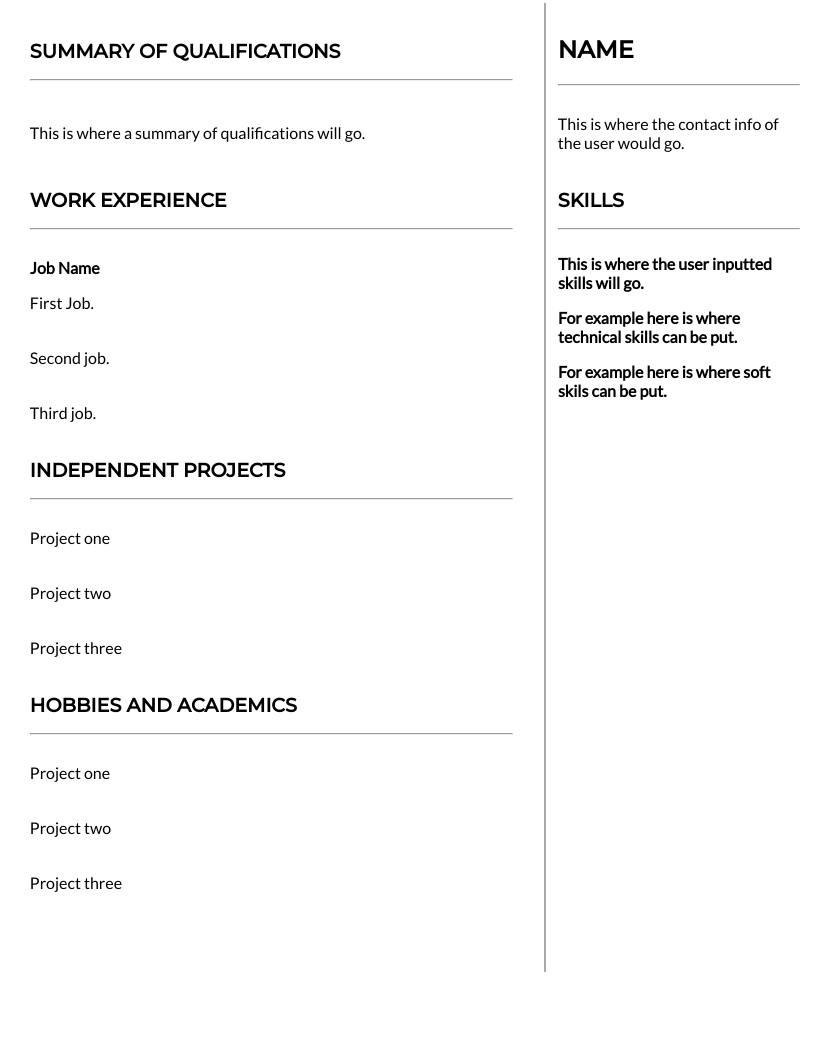
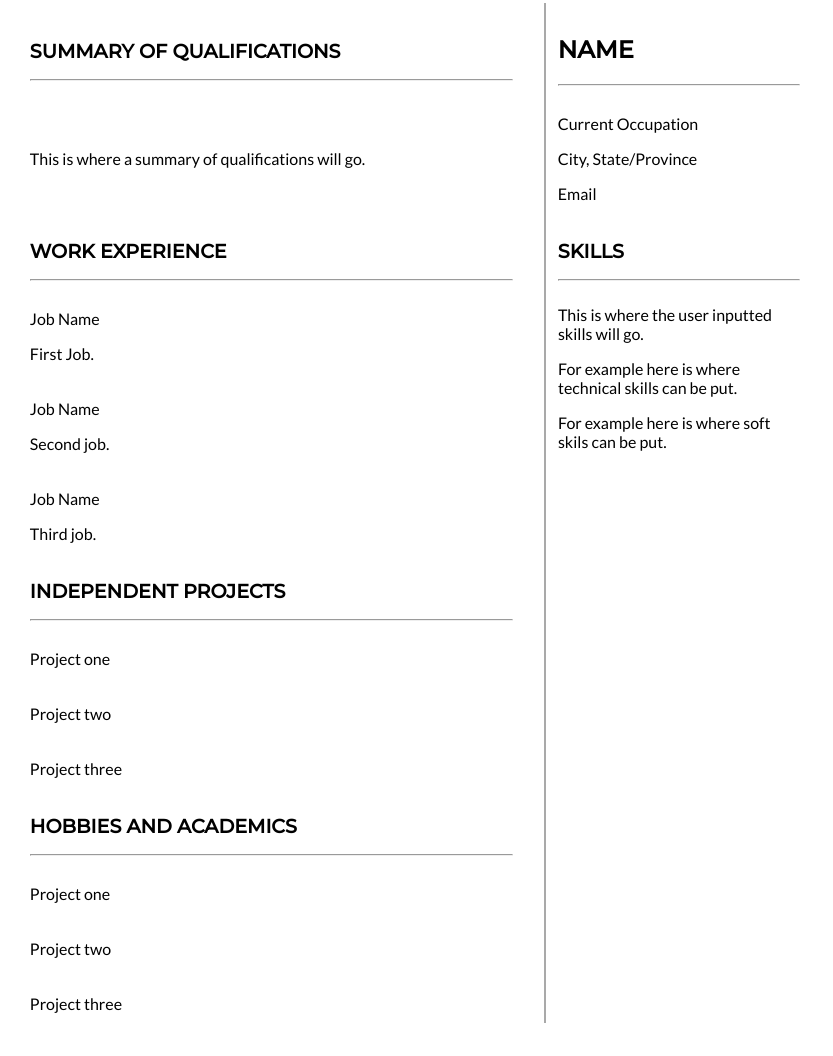
Before and after one commit to brainyshadow/resume-maker, a Python web app: template templates/template1.html in a window 1280 px wide. Shown: the whole page, without its empty margins (0-833 px from the left). Run offline with Jinja, Linux system fonts and the light colour scheme; the template is opened without the code that fills it, so the values that code supplies are empty.

Commit message:
Made minor template changes

```diff
--- a/templates/template1.html
+++ b/templates/template1.html
@@ -8,9 +8,10 @@
       rel="stylesheet"
     />
     <link rel="preconnect" href="https://fonts.googleapis.com" />
+    <link rel="preconnect" href="https://fonts.googleapis.com" />
     <link rel="preconnect" href="https://fonts.gstatic.com" crossorigin />
     <link
-      href="https://fonts.googleapis.com/css2?family=Lato:wght@400&display=swap"
+      href="https://fonts.googleapis.com/css2?family=Lato:wght@400;700&family=Open+Sans:wght@300&display=swap"
       rel="stylesheet"
     />
     <title>Page Title</title>
@@ -58,6 +59,7 @@
       .resume-content {
         font-family: "Lato", sans-serif;
         font-size: 1rem;
+        font-weight: 100;
       }
       .fixed-third-width {
         width: 2.83333333333in;
@@ -84,6 +86,7 @@
             <hr />
           </div>
         </th>
+
       </tr>
       <tr>
         <td class="two-sixth-width">
@@ -95,9 +98,16 @@
         </td>
         <td class="third-width">
           <div class="text-container">
-            <p class="resume-content">
-              This is where the contact info of the user would go.
+            <p id="occupation" class="resume-content">
+              Current Occupation
             </p>
+            <p id="region" class="resume-content">
+              City, State/Province
+            </p>
+            <p id="email" class="resume-content">
+              Email
+            </p>
+
           </div>
         </td>
       </tr>
@@ -130,13 +140,10 @@
           </div>
         </th>
       </tr>
-
       <tr>
         <td class="two-sixth-width">
           <div class="text-container">
-            <p id="jobeOneName" class="resume-content">
-              <b id="jobeOneName">Job Name</b>
-            </p>
+            <p id="jobeOneName" class="resume-content">Job Name</p>
             <p id="jobOne" class="resume-content">First Job.</p>
           </div>
         </td>
@@ -144,6 +151,7 @@
       <tr>
         <td class="two-sixth-width">
           <div class="text-container">
+            <p id="jobeTwoName" class="resume-content">Job Name</p>
             <p id="jobTwo" class="resume-content">Second job.</p>
           </div>
         </td>
@@ -151,6 +159,7 @@
       <tr>
         <td class="two-sixth-width">
           <div class="text-container">
+            <p id="jobeThreeName" class="resume-content">Job Name</p>
             <p id="jobThree" class="resume-content">Third job.</p>
           </div>
         </td>
```
